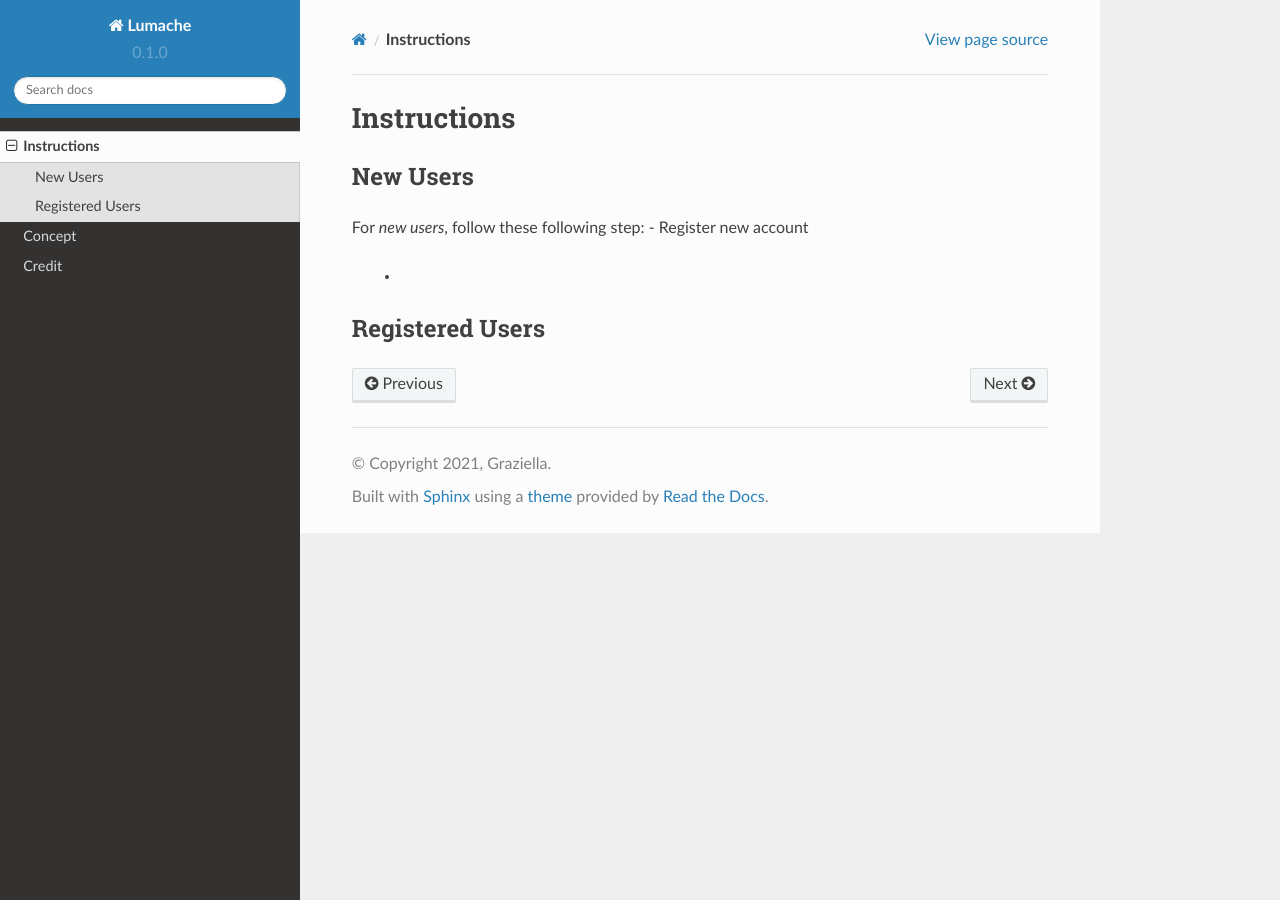
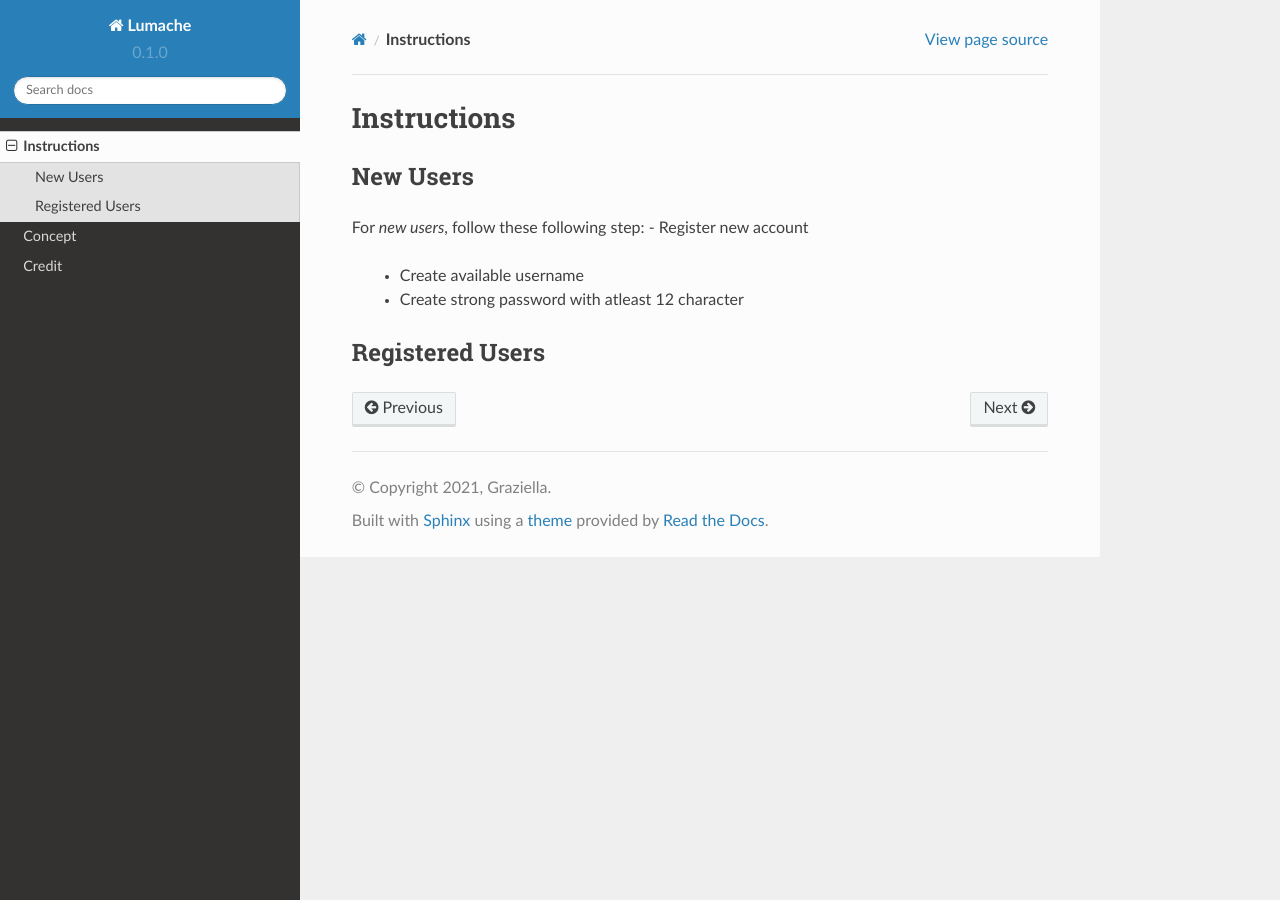
Before and after one commit to techwithbob/HackerKracker, a Sphinx documentation site: the page built from docs/source/instruction.rst, in a window 1280 px wide. Built offline with Sphinx 7.4.7 and the Read the Docs theme 2.0.0, drawn with Linux system fonts in a browser that asks for light colours; pages that are not in the unit, such as notebooks, are missing from menus.

Commit message:
Update instruction.rst

```diff
--- a/docs/source/instruction.rst
+++ b/docs/source/instruction.rst
@@ -5,7 +5,8 @@ New Users
 ----------
 For *new users*, follow these following step:
 - Register new account
-   -
+   - Create available username
+   - Create strong password with atleast 12 character
 
 Registered Users
 -----------------
```
